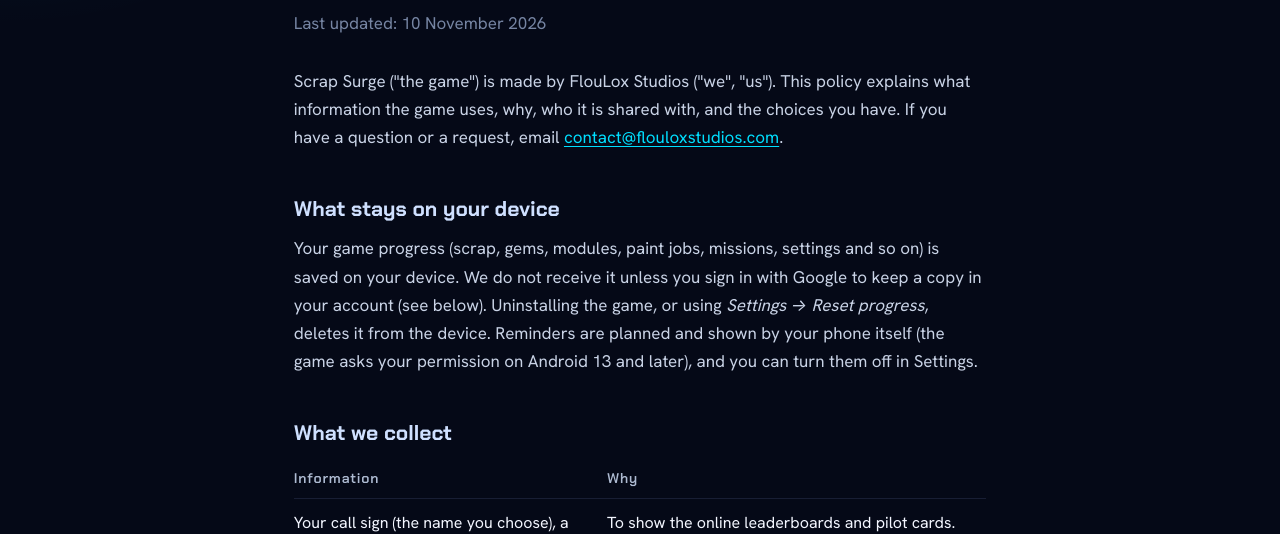
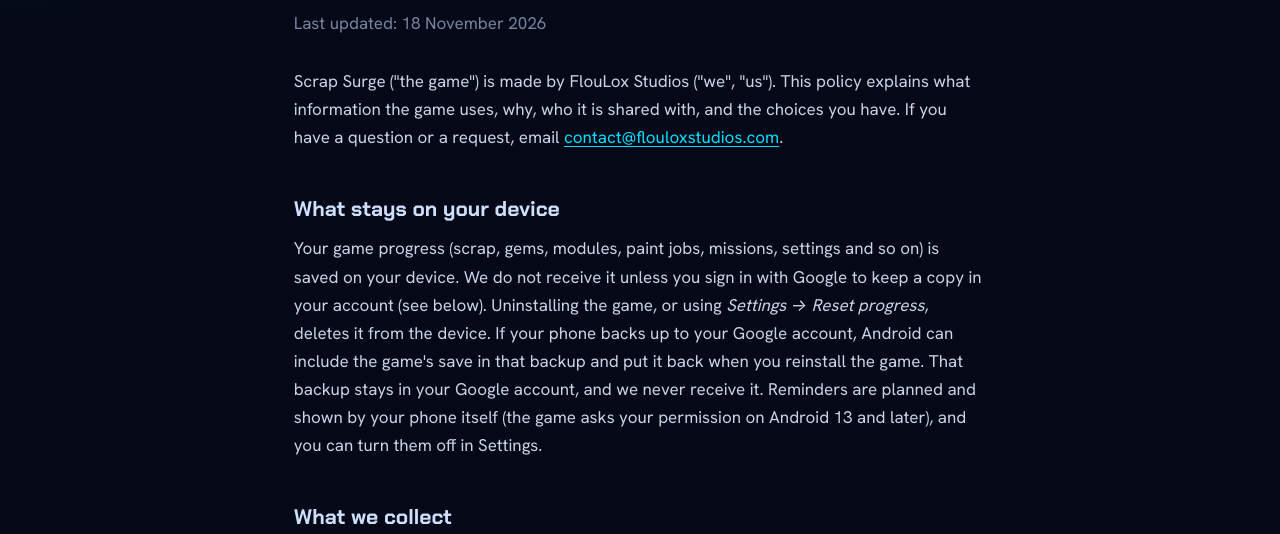
Before and after one commit to flouloxstudios/flouloxstudios.github.io, a plain HTML site: page scrap-surge/privacy.html in a window 1280 px wide. Shown: the part 277-811 px from the top of the page. Drawn offline with Linux system fonts and the light colour scheme.

Commit message:
Scrap Surge privacy policy: Android's own backup to the player's Google account can restore the save on reinstall (we never receive it)
Co-Authored-By: Claude Opus 5.5 <noreply@anthropic.com>
Claude-Session: https://claude.ai/code/session_016kRBRnA7WPnyiUpu1LL2KL

```diff
--- a/scrap-surge/privacy.html
+++ b/scrap-surge/privacy.html
@@ -37,12 +37,12 @@
 
 <main id="main" class="prose">
 <h1>Scrap Surge Privacy Policy</h1>
-<p class="meta">Last updated: 10 November 2026</p>
+<p class="meta">Last updated: 18 November 2026</p>
 
 <p>Scrap Surge ("the game") is made by FlouLox Studios ("we", "us"). This policy explains what information the game uses, why, who it is shared with, and the choices you have. If you have a question or a request, email <a href="mailto:contact@flouloxstudios.com">contact@flouloxstudios.com</a>.</p>
 
 <h2>What stays on your device</h2>
-<p>Your game progress (scrap, gems, modules, paint jobs, missions, settings and so on) is saved on your device. We do not receive it unless you sign in with Google to keep a copy in your account (see below). Uninstalling the game, or using <em>Settings &rarr; Reset progress</em>, deletes it from the device. Reminders are planned and shown by your phone itself (the game asks your permission on Android 13 and later), and you can turn them off in Settings.</p>
+<p>Your game progress (scrap, gems, modules, paint jobs, missions, settings and so on) is saved on your device. We do not receive it unless you sign in with Google to keep a copy in your account (see below). Uninstalling the game, or using <em>Settings &rarr; Reset progress</em>, deletes it from the device. If your phone backs up to your Google account, Android can include the game's save in that backup and put it back when you reinstall the game. That backup stays in your Google account, and we never receive it. Reminders are planned and shown by your phone itself (the game asks your permission on Android 13 and later), and you can turn them off in Settings.</p>
 
 <h2>What we collect</h2>
 <div class="table-scroll"><table>
```
